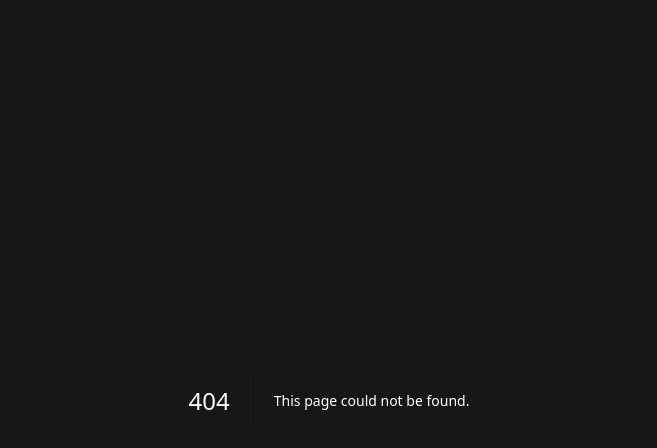
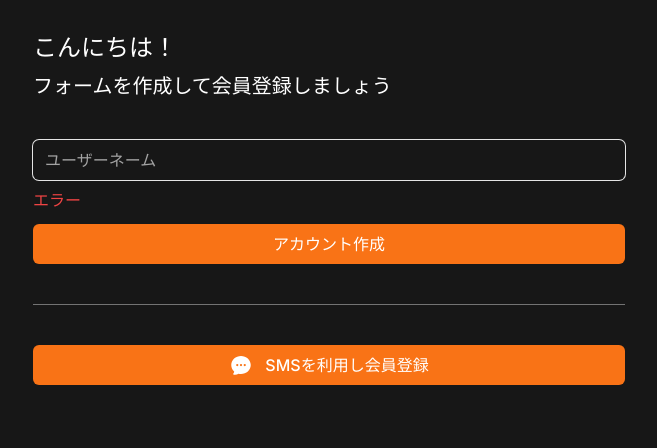
Before and after one commit to RspSang/ninjin-market-reloaded, a Next.js app: page /create-account in a window 1280 px wide. Before the commit this address had no page. Shown: the top 448 px of the page, without its empty margins (311-968 px from the left). Built offline with nearby package versions, Linux system fonts and the light colour scheme.

Commit message:
Create Account Screen

```diff
--- /dev/null
+++ b/app/create-account/page.tsx
@@ -0,0 +1,37 @@
+import { ChatBubbleOvalLeftEllipsisIcon } from '@heroicons/react/24/solid';
+import Link from 'next/link';
+
+export default function CreateAccount() {
+  return (
+    <div className="flex flex-col gap-10 py-8 px-6">
+      <div className="flex flex-col gap-2 *:font-medium">
+        <h1 className="text-2xl">こんにちは！</h1>
+        <h2 className="text-xl">フォームを作成して会員登録しましょう</h2>
+      </div>
+      <form className="flex flex-col gap-3">
+        <div className="flex flex-col gap-2">
+          <input
+            className="bg-transparent rounded-md w-full h-10 ring-1 ring-neutral-200 border-none focus:outline-none focus:ring-2 focus:ring-orange-500  placeholder:text-neutral-400"
+            type="text"
+            placeholder="ユーザーネーム"
+            required
+          />
+          <span className="text-red-500 font-medium">エラー</span>
+        </div>
+        <button className="primary-btn h-10">アカウント作成</button>
+      </form>
+      <div className="w-full h-px bg-neutral-500" />
+      <div>
+        <Link
+          className="primary-btn flex h-10 items-center justify-center gap-3"
+          href="/sms"
+        >
+          <span>
+            <ChatBubbleOvalLeftEllipsisIcon className="size-6" />
+          </span>
+          <span>SMSを利用し会員登録</span>
+        </Link>
+      </div>
+    </div>
+  );
+}
--- a/app/globals.css
+++ b/app/globals.css
@@ -7,3 +7,9 @@
     @apply text-orange-500;
   }
 }
+
+@layer components {
+  .primary-btn {
+    @apply w-full bg-orange-500 text-white font-medium rounded-md text-center hover:bg-orange-400 transition-colors;
+  }
+}
--- a/app/page.tsx
+++ b/app/page.tsx
@@ -9,10 +9,7 @@
         <h2 className="text-2xl">にんじんマーケットへようこそ！</h2>
       </div>
       <div className="flex flex-col items-center gap-3 w-full">
-        <Link
-          href={'/create-account'}
-          className="w-full bg-orange-500 text-white text-lg font-medium py-2.5 rounded-md text-center hover:bg-orange-400 transition-colors"
-        >
+        <Link href={'/create-account'} className="primary-btn py-2.5 text-lg">
           スタート
         </Link>
         <div className="flex gap-2">
--- a/package.json
+++ b/package.json
@@ -9,6 +9,7 @@
     "lint": "next lint"
   },
   "dependencies": {
+    "@heroicons/react": "^2.1.3",
     "@tailwindcss/forms": "^0.5.7",
     "next": "14.1.2",
     "react": "^18",
```
Also changed, not shown: 1 other file (tests, documents, lock files or other folders).
